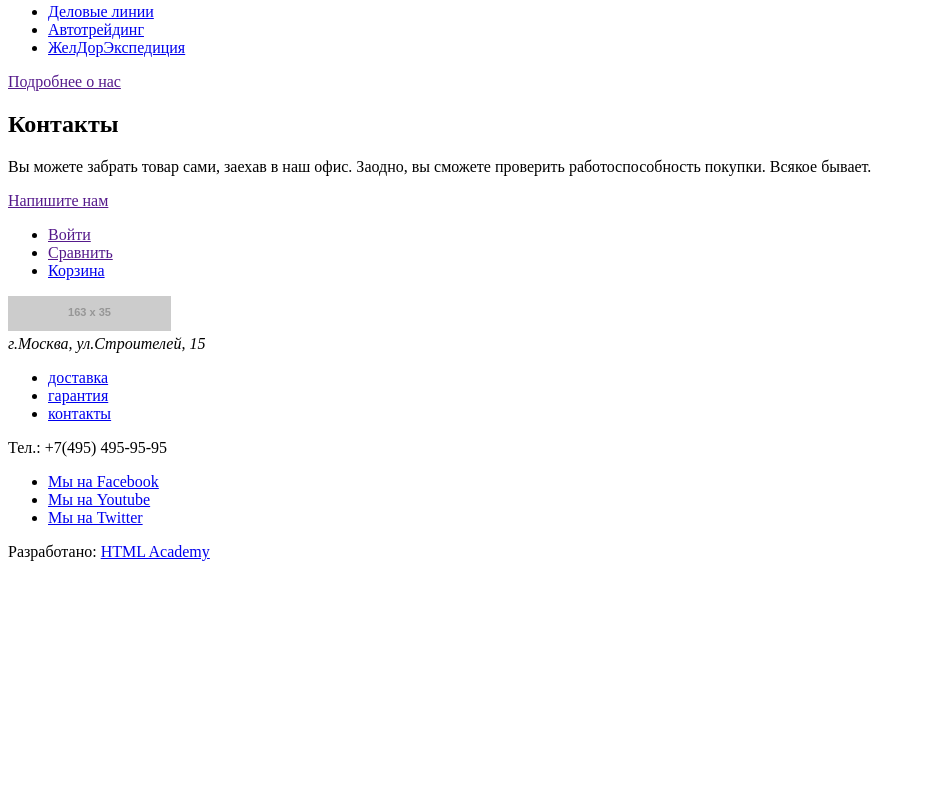
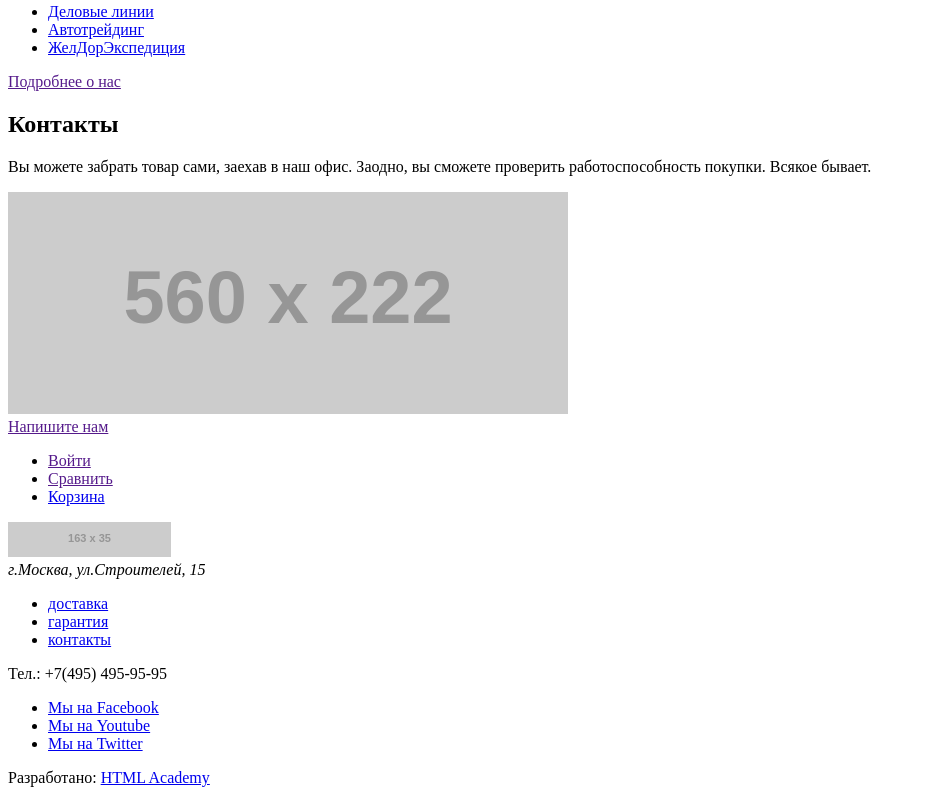
Before and after one commit to AntonSoftCoder/1172527-device-29, a plain HTML site: page index.html in a window 1280 px wide. Shown: the part 3311-4114 px from the top of the page, without its empty margins (0-926 px from the left). Before the commit the page ends 3888 px from the top, so only its background shows below. Drawn offline with Linux system fonts and the light colour scheme; placeholder pictures from the web are drawn by us.

Commit message:
html corrections2 for index && catalog

```diff
--- a/index.html
+++ b/index.html
@@ -217,7 +217,9 @@
       <section class="contacts" id="contacts">
         <h2 class="contacts__title">Контакты</h2>
         <p class="contacts__description">Вы можете забрать товар сами, заехав в наш офис. Заодно, вы сможете проверить работоспособность покупки. Всякое бывает.</p>
-        <div class="contacts__map" width="560" height="222"></div>
+        <div class="contacts__map">
+          <img src="https://via.placeholder.com/560x222" width="560" height="222" alt="Our location">
+        </div>
         <a class="contacts__form-link" href="">Напишите нам</a>
       </section>
     </main>
@@ -236,6 +238,7 @@
         <li>
           <a class="" href="#">
             <span>Корзина</span>
+          </a>
         </li>
       </ul>
       <a href="#">
```
Also changed, not shown: catalog.html (+3 -2 lines).
